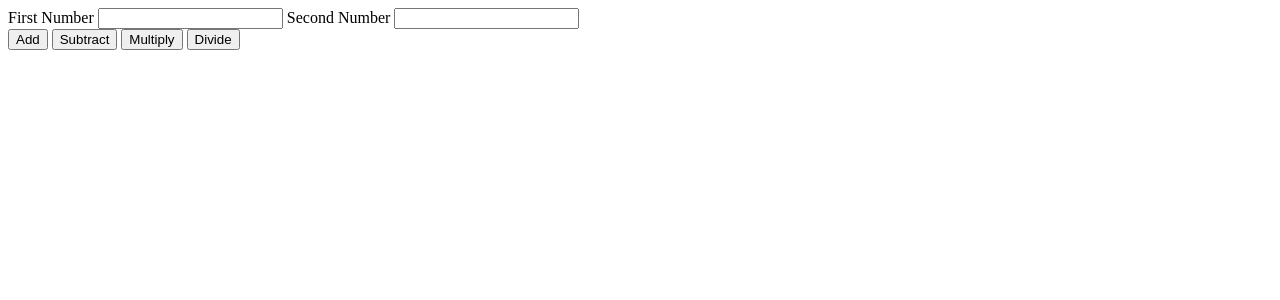
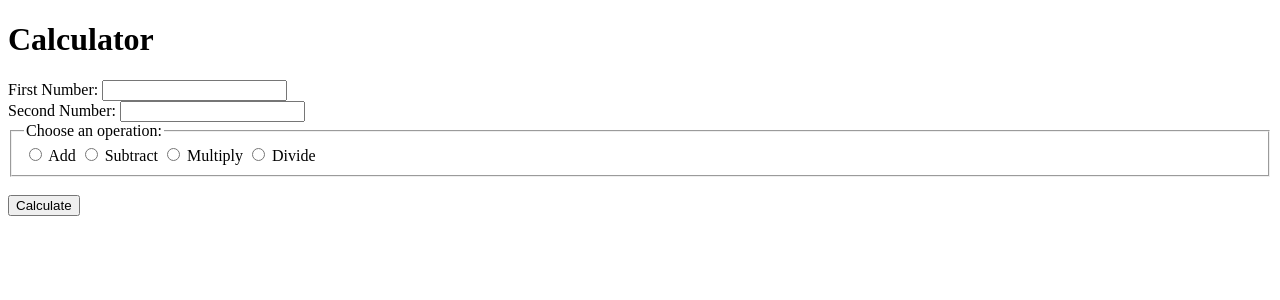
Before and after one commit to IvanAshikhin/home_69_ivan_ashikhin, a Django app: template templates/index.html in a window 1280 px wide. Shown: the top 300 px of the page. Run offline with Django 4.2, Linux system fonts and the light colour scheme; the template is opened without the code that fills it, so the values that code supplies are empty.

Commit message:
Немного исправил верстку, поправил js

```diff
--- a/task_2/urls.py
+++ b/task_2/urls.py
@@ -1,6 +1,7 @@
 from django.urls import path
-from task_2.views import calculate
+
+from task_2.views import IndexView
 
 urlpatterns = [
-    path('task_2/calculate/', calculate, name='calculate'),
+    path('', IndexView.as_view(), name='index'),
 ]
--- a/templates/index.html
+++ b/templates/index.html
@@ -1,32 +1,49 @@
-<!doctype html>
+<!DOCTYPE html>
 <html lang="en">
 <head>
     <meta charset="UTF-8">
-    <meta name="viewport"
-          content="width=device-width, user-scalable=no, initial-scale=1.0, maximum-scale=1.0, minimum-scale=1.0">
+    <meta name="viewport" content="width=device-width, initial-scale=1.0">
     <meta http-equiv="X-UA-Compatible" content="ie=edge">
-    <title>Document</title>
+    <title>Calculator</title>
 </head>
 <body>
-<label for="num1">First Number</label>
-<input type="number" id="num1">
-<label for="num2">Second Number</label>
-<input type="number" id="num2">
-<br>
-<button class="operation" data-action="add">Add</button>
-<button class="operation" data-action="subtract">Subtract</button>
-<button class="operation" data-action="multiply">Multiply</button>
-<button class="operation" data-action="divide">Divide</button>
+<h1>Calculator</h1>
+<form id="calculator-form">
+    <label for="num1">First Number:</label>
+    <input type="number" id="num1" name="num1" required>
+    <br>
+    <label for="num2">Second Number:</label>
+    <input type="number" id="num2" name="num2" required>
+    <br>
+    <fieldset>
+        <legend>Choose an operation:</legend>
+        <input type="radio" id="add" name="operation" value="add" required>
+        <label for="add">Add</label>
+
+        <input type="radio" id="subtract" name="operation" value="subtract">
+        <label for="subtract">Subtract</label>
+
+        <input type="radio" id="multiply" name="operation" value="multiply">
+        <label for="multiply">Multiply</label>
+
+        <input type="radio" id="divide" name="operation" value="divide">
+        <label for="divide">Divide</label>
+    </fieldset>
+    <br>
+    <button type="submit">Calculate</button>
+</form>
 <br>
 <div id="result"></div>
+
 <script src="https://code.jquery.com/jquery-3.6.0.min.js"></script>
 <script>
     $(document).ready(function () {
-        $(".operation").click(function () {
+        $("#calculator-form").submit(function (event) {
+            event.preventDefault();
             let num1 = $("#num1").val();
             let num2 = $("#num2").val();
-            let action = $(this).data("action");
-            let url = "/task_2/calculate/";
+            let operation = $("input[name='operation']:checked").val();
+            let url = "http://127.0.0.1:8000/" + operation + "/";
 
             function getCookie(name) {
                 if (!document.cookie) {
@@ -44,14 +61,14 @@
             $.ajax({
                 url: url,
                 type: "POST",
-                data: JSON.stringify({"num1": num1, "num2": num2, "operation": action}),
+                data: JSON.stringify({"A": num1, "B": num2}),
                 dataType: "json",
                 contentType: "application/json",
                 headers: {
                     "X-CSRFToken": getCookie("csrftoken")
                 },
                 success: function (data) {
-                    $("#result").removeClass("error").addClass("success").text("Result: " + data.result).css('color', 'green');
+                    $("#result").removeClass("error").addClass("success").text("Result: " + data.answer).css('color', 'green')
                 },
                 error: function () {
                     $("#result").removeClass("success").addClass("error").text('Error').css('color', 'red');
@@ -59,7 +76,6 @@
             });
         });
     });
-
 </script>
 </body>
 </html>
```
Also changed, not shown: homework_69/settings.py (+3 -7 lines), task_2/views.py (+9 -24 lines).
